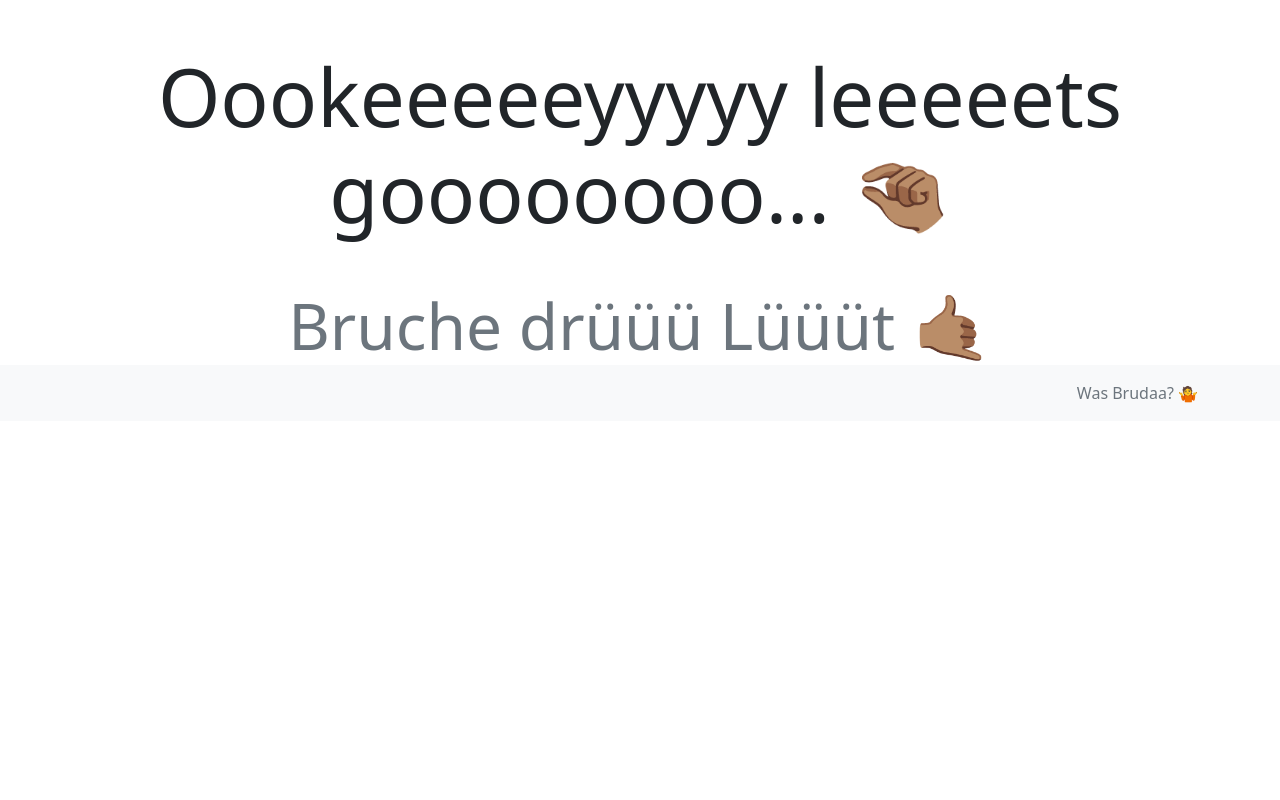
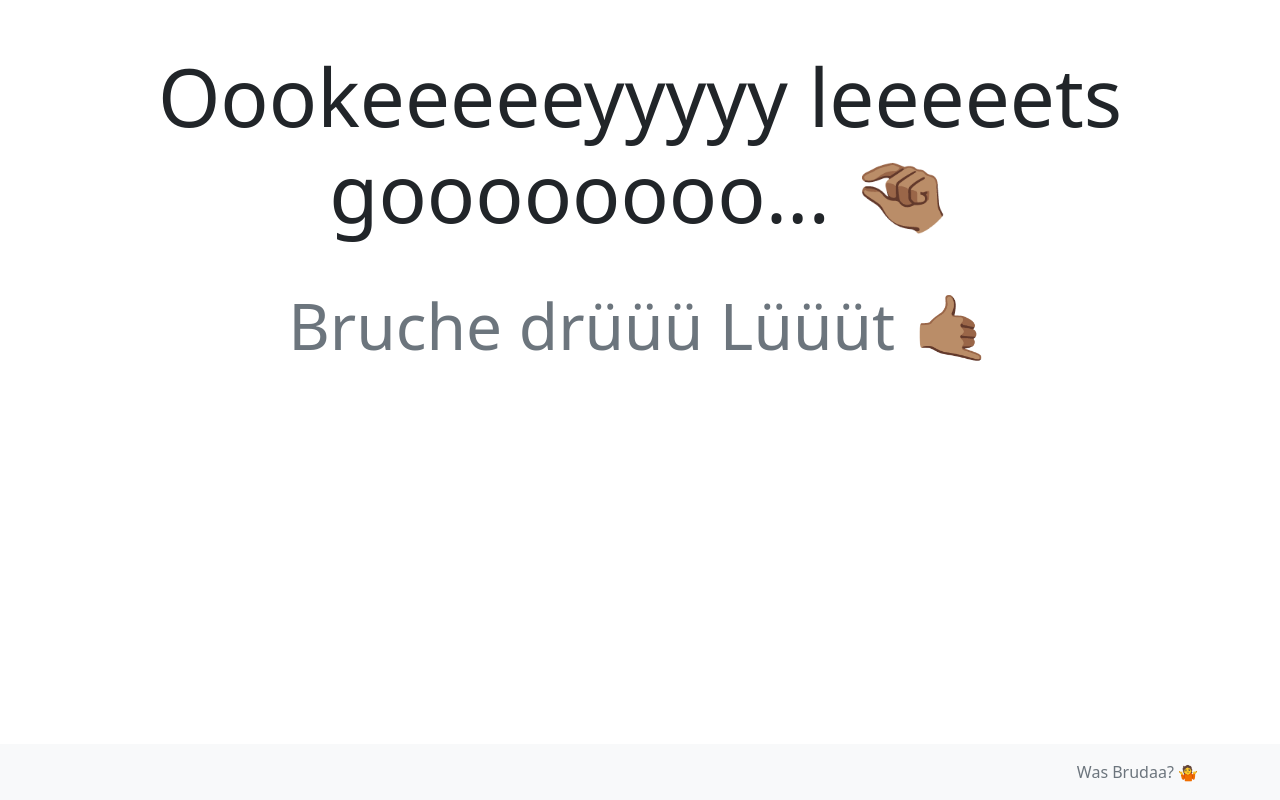
Before and after one commit to Habasch/Habasch.github.io, a plain HTML site: page index.html in a window 1280 px wide. Drawn offline with nearby package versions, Linux system fonts and the light colour scheme.

Commit message:
Update index.html

```diff
--- a/index.html
+++ b/index.html
@@ -1,5 +1,5 @@
 <!DOCTYPE html>
-<html lang="de-CH">
+<html lang="de-CH" class="h-100">
 <head>
     <meta charset="UTF-8">
     <meta http-equiv="X-UA-Compatible" content="IE=edge">
@@ -8,8 +8,8 @@
     <link href="https://cdn.jsdelivr.net/npm/bootstrap@5.0.2/dist/css/bootstrap.min.css" rel="stylesheet" integrity="sha384-EVSTQN3/azprG1Anm3QDgpJLIm9Nao0Yz1ztcQTwFspd3yD65VohhpuuCOmLASjC" crossorigin="anonymous">
     <title>Okelliii Dokelliii</title>
 </head>
-<body>
-    <div class="align-middle">
+<body class="d-flex flex-column h-100">
+    <div class="align-middle d-flex flex-column h-100">
         <div class="mt-5 text-center text-dark display-1">Oookeeeeeyyyyy leeeeets goooooooo... 🤏🏽</div>
         <div class="mt-5 text-center text-secondary display-3">Bruche drüüü Lüüüt 🤙🏽</div>
     </div>
```
